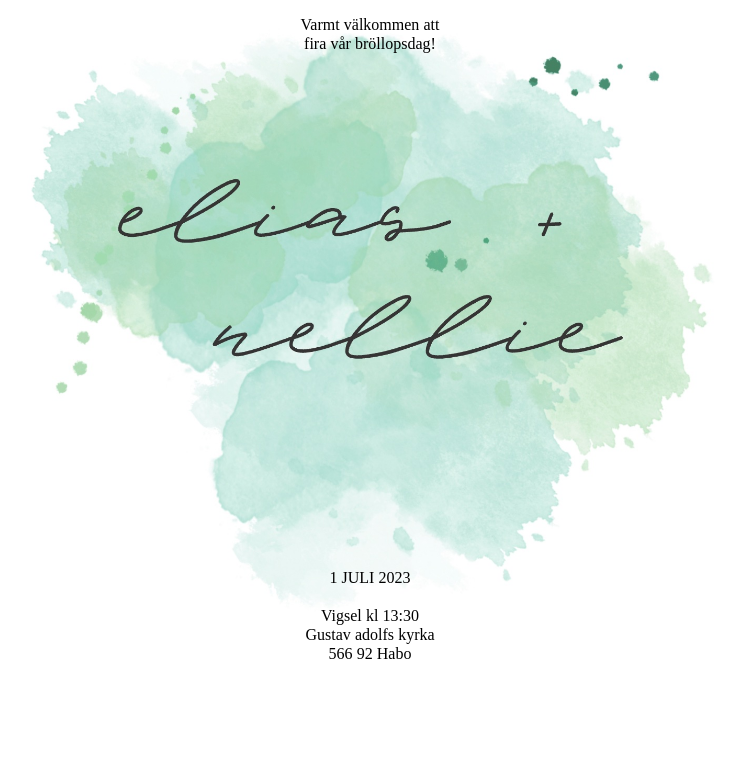
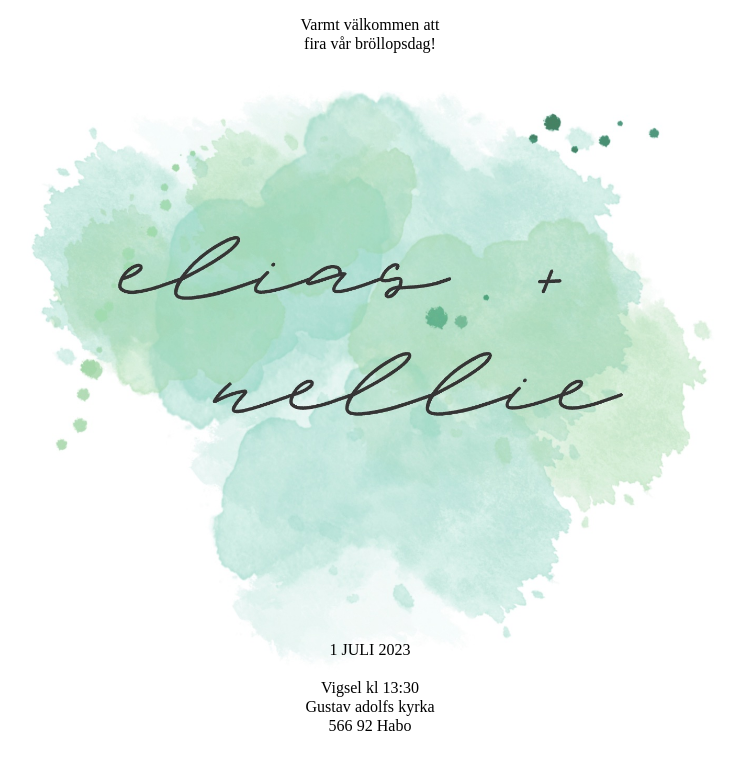
Before and after one commit to jonatanpetersson/eon, a React (Vite) app: page / in a window 1280 px wide. Shown: the top 770 px of the page, without its empty margins (270-1012 px from the left). Built offline with nearby package versions, Linux system fonts and the light colour scheme.

Commit message:
Style change again

```diff
--- a/src/App.css
+++ b/src/App.css
@@ -6,10 +6,11 @@ img {
   background-image: url("assets/images/logo.jpeg");
   background-repeat: no-repeat;
   background-size: contain;
+  background-position: center;
   min-width: 320px;
   width: 100%;
   max-width: 720px;
-  aspect-ratio: 10/9;
+  aspect-ratio: 1/1;
   display: flex;
   flex-direction: column;
   align-items: center;
```
